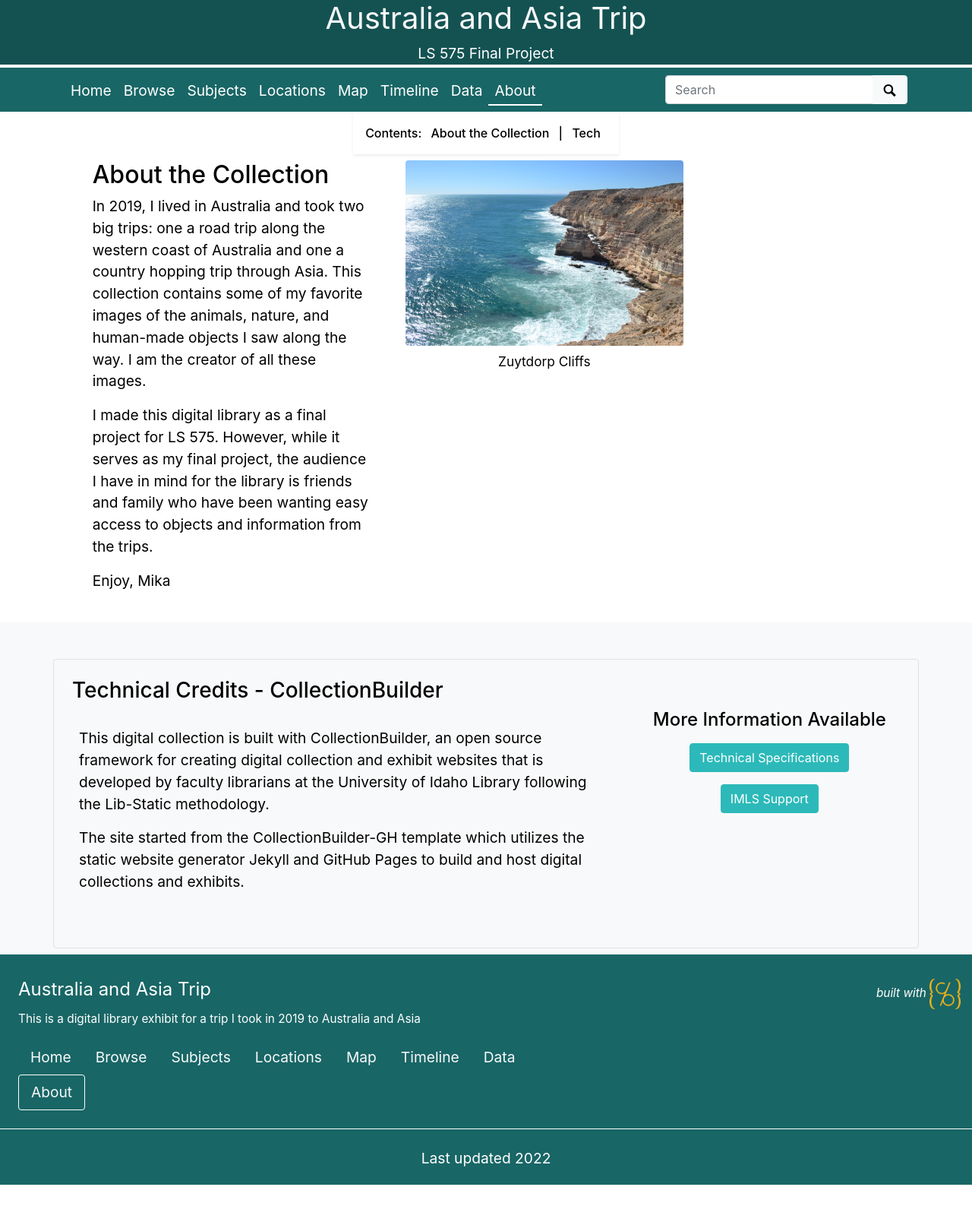
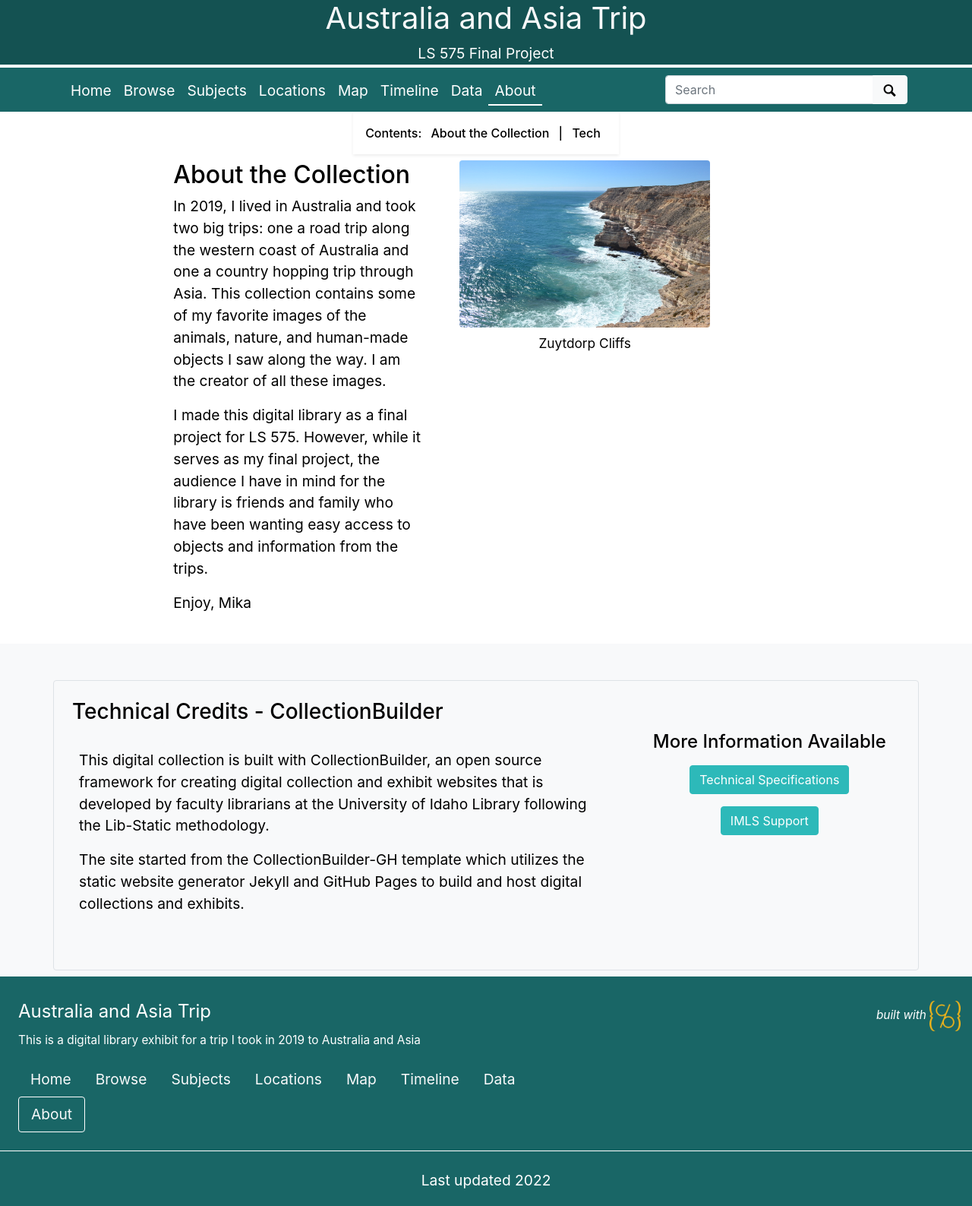
Before and after one commit to mikasmith97/final.github.io, a Jekyll site: the page built from pages/about.md, in a window 1280 px wide. Shown: the whole page at 76% size. Built offline with Jekyll 4.4.1, drawn with Linux system fonts in a browser that asks for light colours; before the commit the page ends 1559 px from its top, so only the background shows below that.

Commit message:
Update about.html

```diff
--- a/_layouts/about.html
+++ b/_layouts/about.html
@@ -5,7 +5,7 @@ layout: default
 {% include feature/nav-menu.html sections="About the Collection" %}
 </div>
 
-<div class="row offset-md-1">
+<div class="row offset-md-2">
   <div class="col-md-4">
     <h2>About the Collection</h2>
     <p>In 2019, I lived in Australia and took two big trips: one a road trip along the western coast of Australia and one a country hopping trip through Asia. This collection contains some of my favorite images of the animals, nature, and human-made objects I saw along the way. I am the creator of all these images. </p>
```
